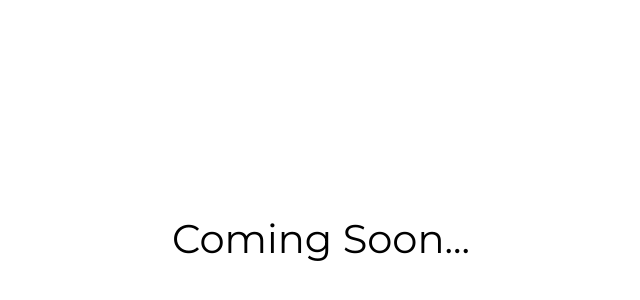
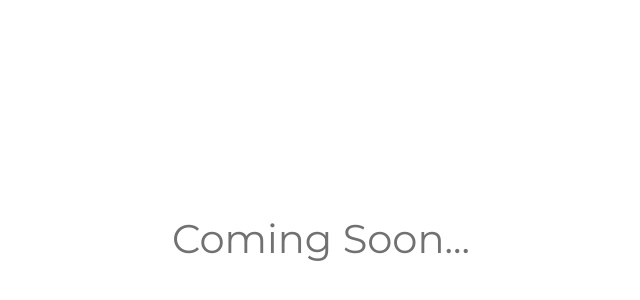
Before and after one commit to RaYoLLa/website, a plain HTML site: page index.html in a window 1280 px wide. Shown: the part 86-386 px from the top of the page, without its empty margins (319-959 px from the left). Drawn offline with Linux system fonts and the light colour scheme.

Commit message:
Update style.css

```diff
--- a/style.css
+++ b/style.css
@@ -1,6 +1,7 @@
 p {
   font-family: Montserrat;
   font-size: 40px;
+  color: rgb(114, 113, 113);
   text-align: center;
   margin-top: 300px;
   transition: opacity 0.25s;
```
